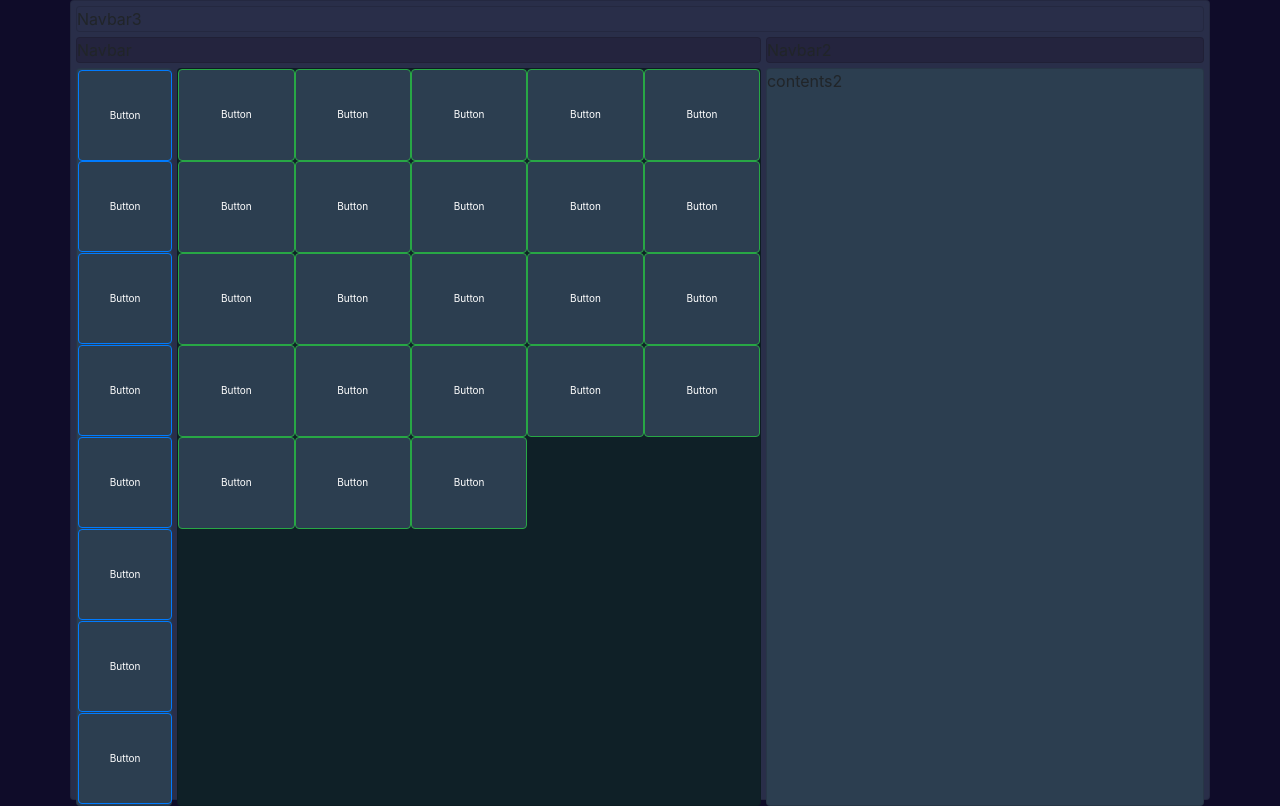
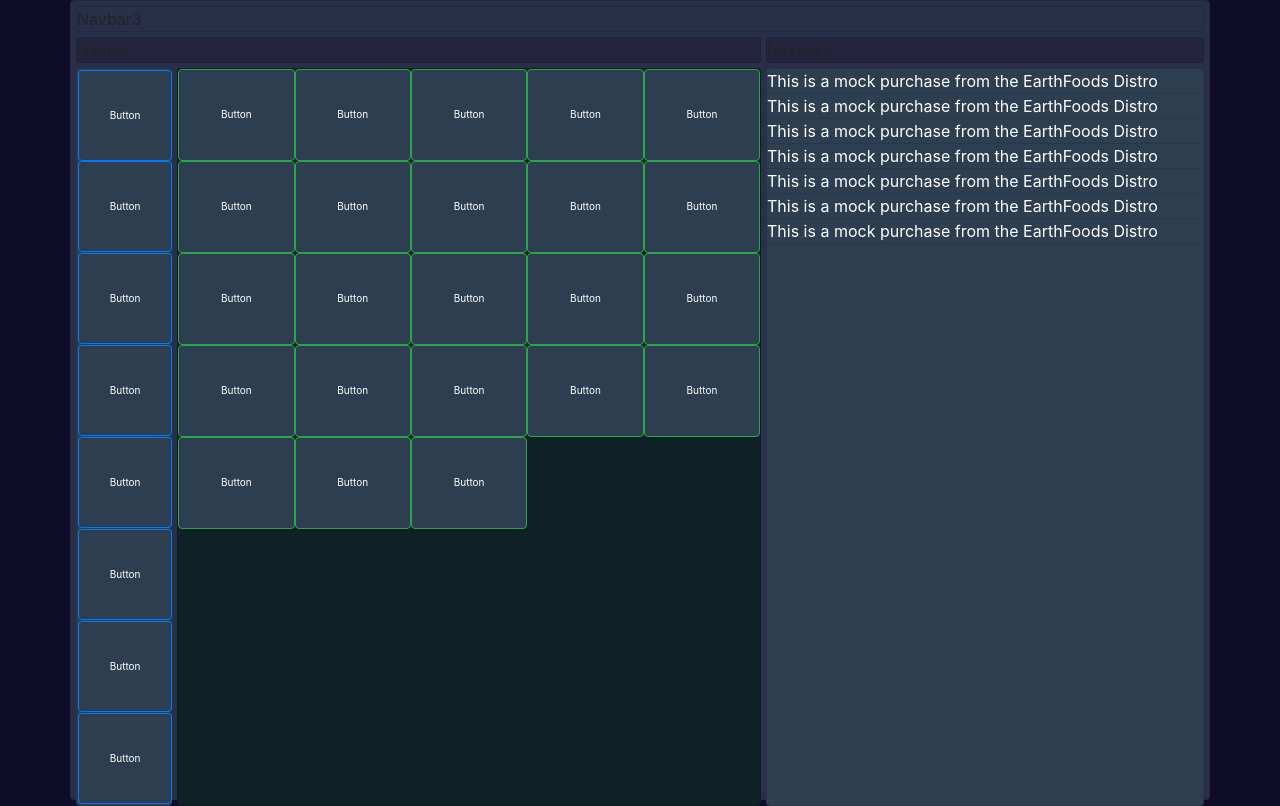
Before and after one commit to CharlesRudisel/EarthFoods-Bistro, an Angular app: page / in a window 1280 px wide. Built offline with nearby package versions, Linux system fonts and the light colour scheme.

Commit message:
stat pad

```diff
--- a/src/app/app.component.html
+++ b/src/app/app.component.html
@@ -43,7 +43,24 @@
 
     </div>
   </div>
-  <div class="card"id="contents2">contents2</div>
+  <div class="card"id="contents2">
+    <div class="transactions" style="color: white;">
+      <p>This is a mock purchase from the EarthFoods Distro</p>
+      <hr>
+      <p>This is a mock purchase from the EarthFoods Distro</p>
+      <hr>
+      <p>This is a mock purchase from the EarthFoods Distro</p>
+      <hr>
+      <p>This is a mock purchase from the EarthFoods Distro</p>
+      <hr>
+      <p>This is a mock purchase from the EarthFoods Distro</p>
+      <hr>
+      <p>This is a mock purchase from the EarthFoods Distro</p>
+      <hr>
+      <p>This is a mock purchase from the EarthFoods Distro</p>
+      <hr>
+    </div>
+  </div>
 
 </div>
 
@@ -81,19 +98,19 @@
   </div>
 
   <div class="transactions">
-    <h3>This is a mock purchase from the EarthFoods Distro</h3>
+    <p>This is a mock purchase from the EarthFoods Distro</p>
     <hr>
-    <h3>This is a mock purchase from the EarthFoods Distro</h3>
+    <p>This is a mock purchase from the EarthFoods Distro</p>
     <hr>
-    <h3>This is a mock purchase from the EarthFoods Distro</h3>
+    <p>This is a mock purchase from the EarthFoods Distro</p>
     <hr>
-    <h3>This is a mock purchase from the EarthFoods Distro</h3>
+    <p>This is a mock purchase from the EarthFoods Distro</p>
     <hr>
-    <h3>This is a mock purchase from the EarthFoods Distro</h3>
+    <p>This is a mock purchase from the EarthFoods Distro</p>
     <hr>
-    <h3>This is a mock purchase from the EarthFoods Distro</h3>
+    <p>This is a mock purchase from the EarthFoods Distro</p>
     <hr>
-    <h3>This is a mock purchase from the EarthFoods Distro</h3>
+    <p>This is a mock purchase from the EarthFoods Distro</p>
     <hr>
   </div>
 
--- a/src/app/app.component.scss
+++ b/src/app/app.component.scss
@@ -76,7 +76,7 @@ footer{
 
 }
 .transactions{
-    border:solid;
+
 
 }
 
```
